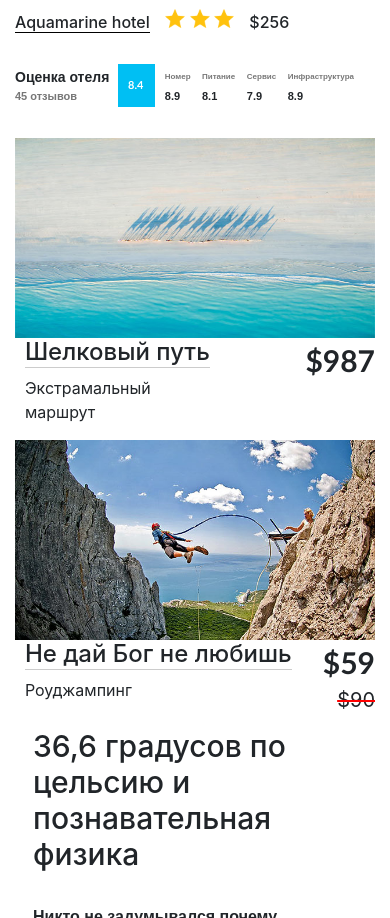
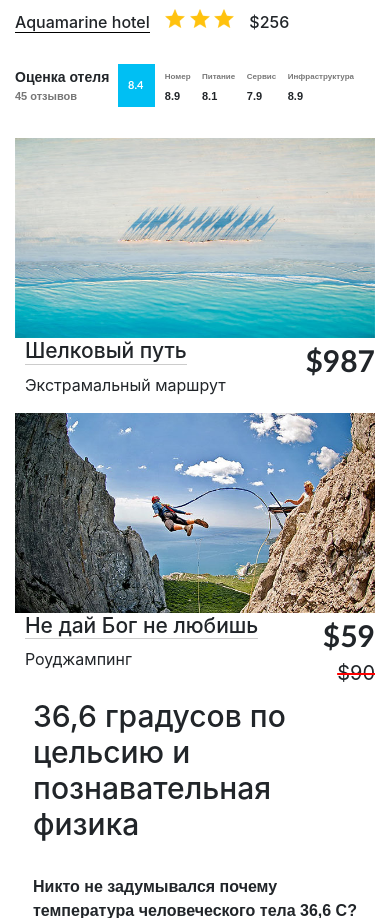
Before and after one commit to BigPavelBond/SunTour_bondar.github.io, a plain HTML site: page index.html in a window 390 px wide. Shown: the part 560-1478 px from the top of the page. Drawn offline with nearby package versions, Linux system fonts and the light colour scheme.

Commit message:
font-size

```diff
--- a/css/media.css
+++ b/css/media.css
@@ -209,7 +209,7 @@ td {
 }
 .tours h3 {
     margin-top: 0;
-    font-size: 24px;
+    font-size: 21px;
 }
 .facts {
     margin-top: 10px;
--- a/css/style.css
+++ b/css/style.css
@@ -167,6 +167,7 @@ td:first-child{
 /*TOURS BEGIN*/
 .tours{
   margin-top: 30px;
+  white-space: nowrap;
 }
 .tour{
   width: 100%;
```
